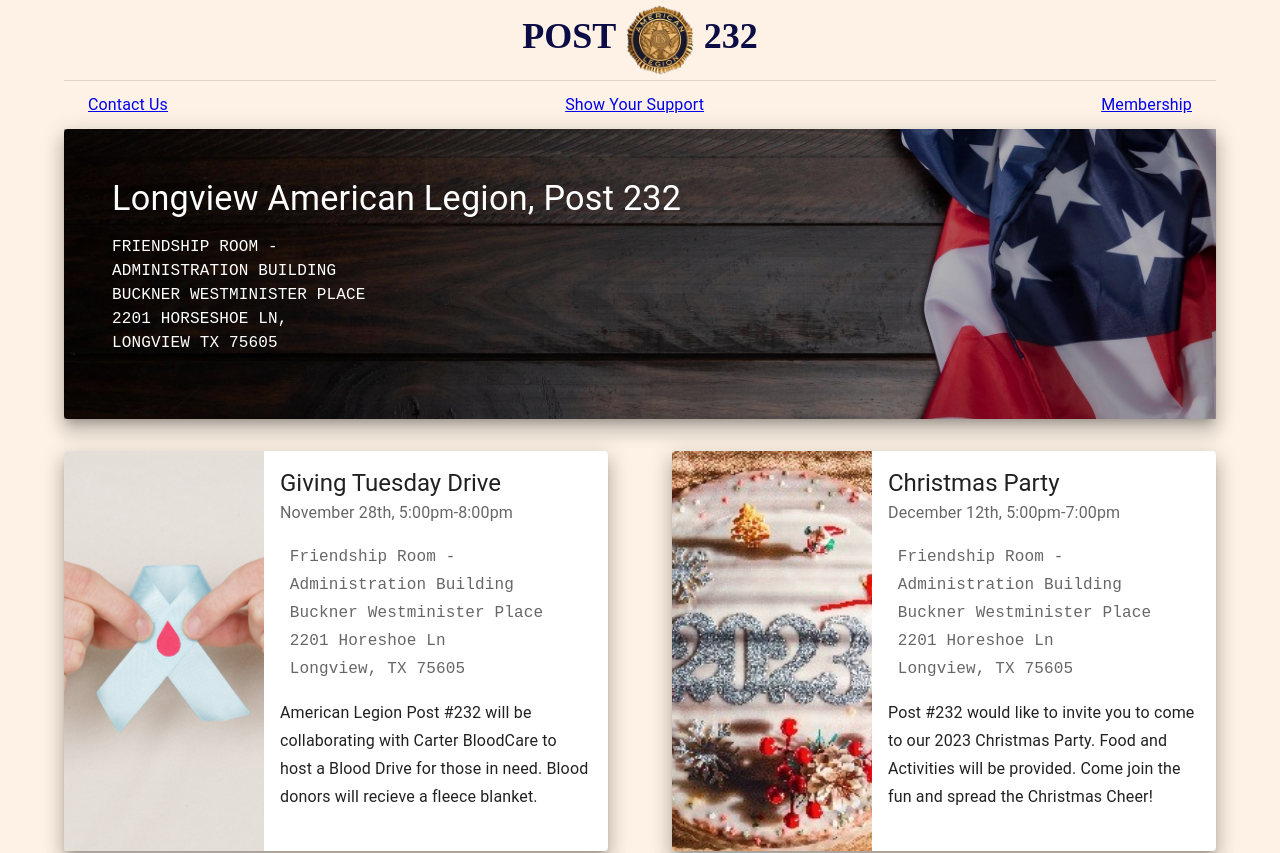
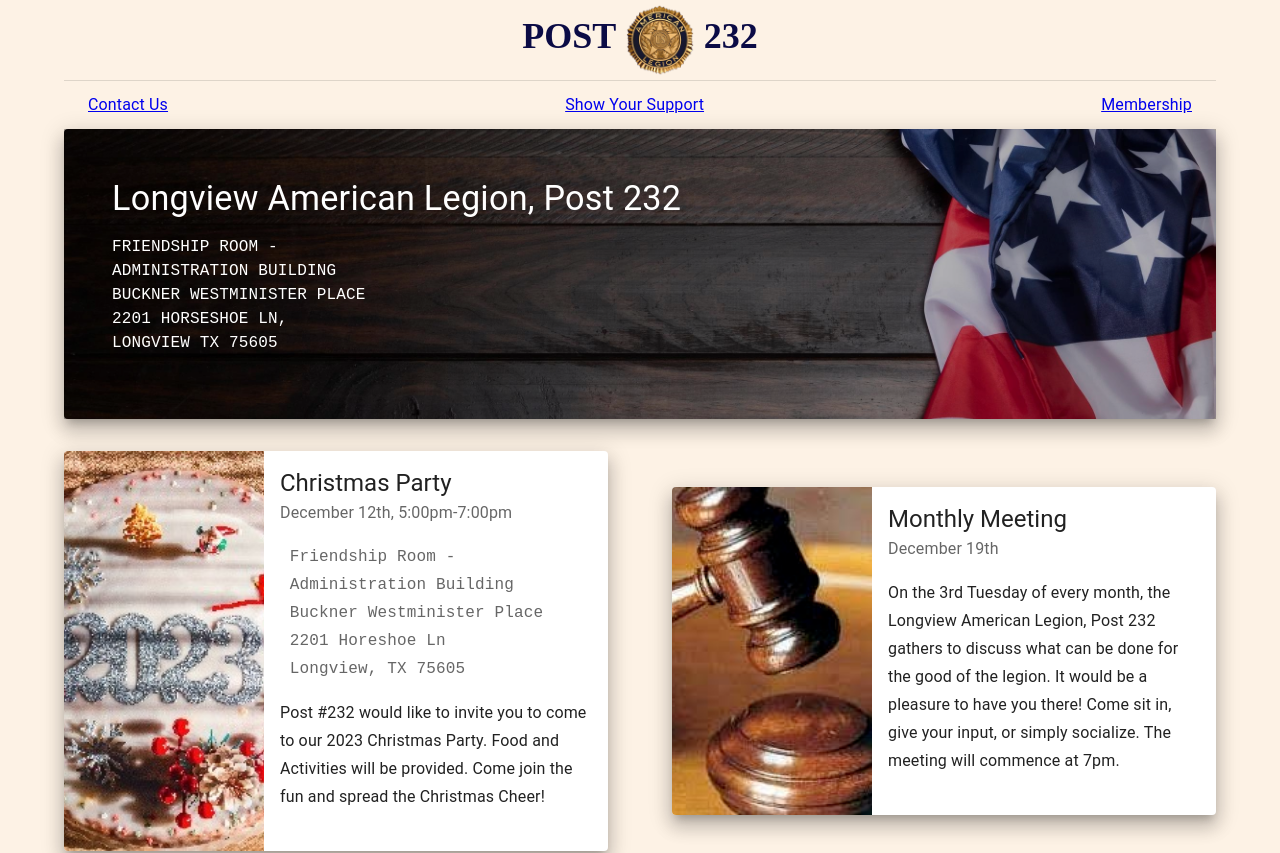
Before and after one commit to nathangreiling/amleg232, a React (Create React App) app: page / in a window 1280 px wide. Shown: the top 853 px of the page. Built offline with nearby package versions, Linux system fonts and the light colour scheme.

Commit message:
date change, event change

```diff
--- a/src/components/Home/index.js
+++ b/src/components/Home/index.js
@@ -12,7 +12,6 @@
 import Footer from '../Footer';
 import flag from '../../images/hero/flag.jpg'
 import meet from '../../images/events/meeting.png'
-import blooddrive from '../../images/events/bloodrive.jpg'
 import christmasparty from '../../images/events/christmasparty.jpg'
 import LocalPhoneRoundedIcon from '@mui/icons-material/LocalPhoneRounded';
 import EmailIcon from '@mui/icons-material/Email';
@@ -32,16 +31,7 @@
 };
 
 const featuredPosts = [
-  {
-    title: 'Giving Tuesday Drive',
-    date: 'November 28th,',
-    time: '5:00pm-8:00pm',
-    location:' Friendship Room -\n Administration Building \n Buckner Westminister Place \n 2201 Horeshoe Ln \n Longview, TX 75605',
-    description:
-      'American Legion Post #232 will be collaborating with Carter BloodCare to host a Blood Drive for those in need. Blood donors will recieve a fleece blanket.',
-    image: `${blooddrive}`,
-    imageLabel: 'Image Text',
-  },
+
   {
     title: 'Christmas Party',
     date: 'December 12th,',
@@ -54,7 +44,7 @@
   },
   {
     title: 'Monthly Meeting',
-    date: 'November 21',
+    date: 'December 19th',
     time:'',
     location:'',
     description:
```
Also changed, not shown: src/images/events/bloodrive.jpg (deleted).
